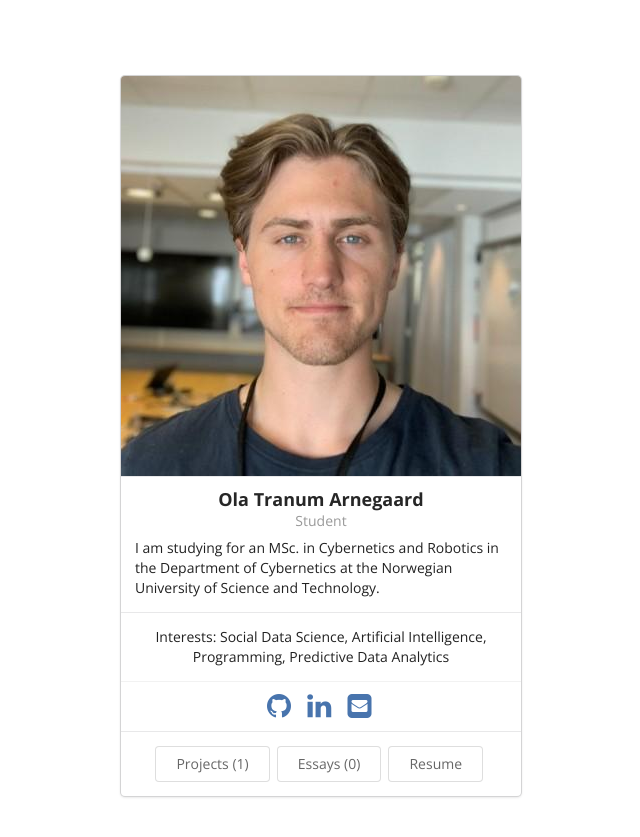
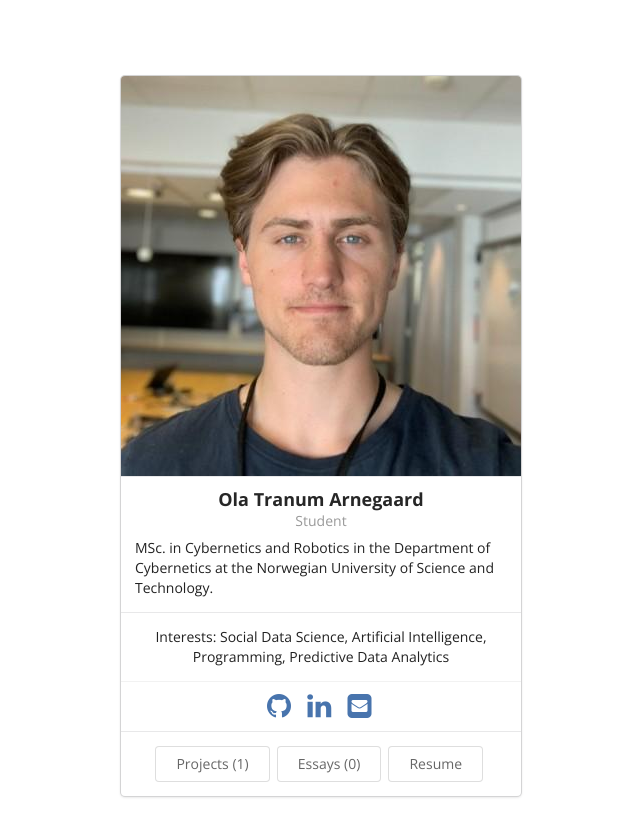
Before and after one commit to olatar/olatar.github.io, a Jekyll site: the page built from index.html, in a window 1280 px wide. Shown: the top 837 px of the page, without its empty margins (319-959 px from the left). Built offline with Jekyll 4.4.1, drawn with Linux system fonts in a browser that asks for light colours.

Commit message:
Update bio.json

```diff
--- a/_data/bio.json
+++ b/_data/bio.json
@@ -6,7 +6,7 @@
     "email": "tranum.ola@gmail.com",
     "phone": "N/A",
     "website": "https://olatar.github.io",
-    "summary": "I am studying for an MSc. in Cybernetics and Robotics in the Department of Cybernetics at the Norwegian University of Science and Technology.",
+    "summary": "MSc. in Cybernetics and Robotics in the Department of Cybernetics at the Norwegian University of Science and Technology.",
     "location": {
       "address": "N/A",
       "postalCode": "N/A",
@@ -22,7 +22,7 @@
       },
       {
         "network": "linkedin",
-        "username": "Lasse Wardenær",
+        "username": "Ola Tranum Arnegaard",
         "url": "https://www.linkedin.com/in/olatranum/"
       }
     ]
```
